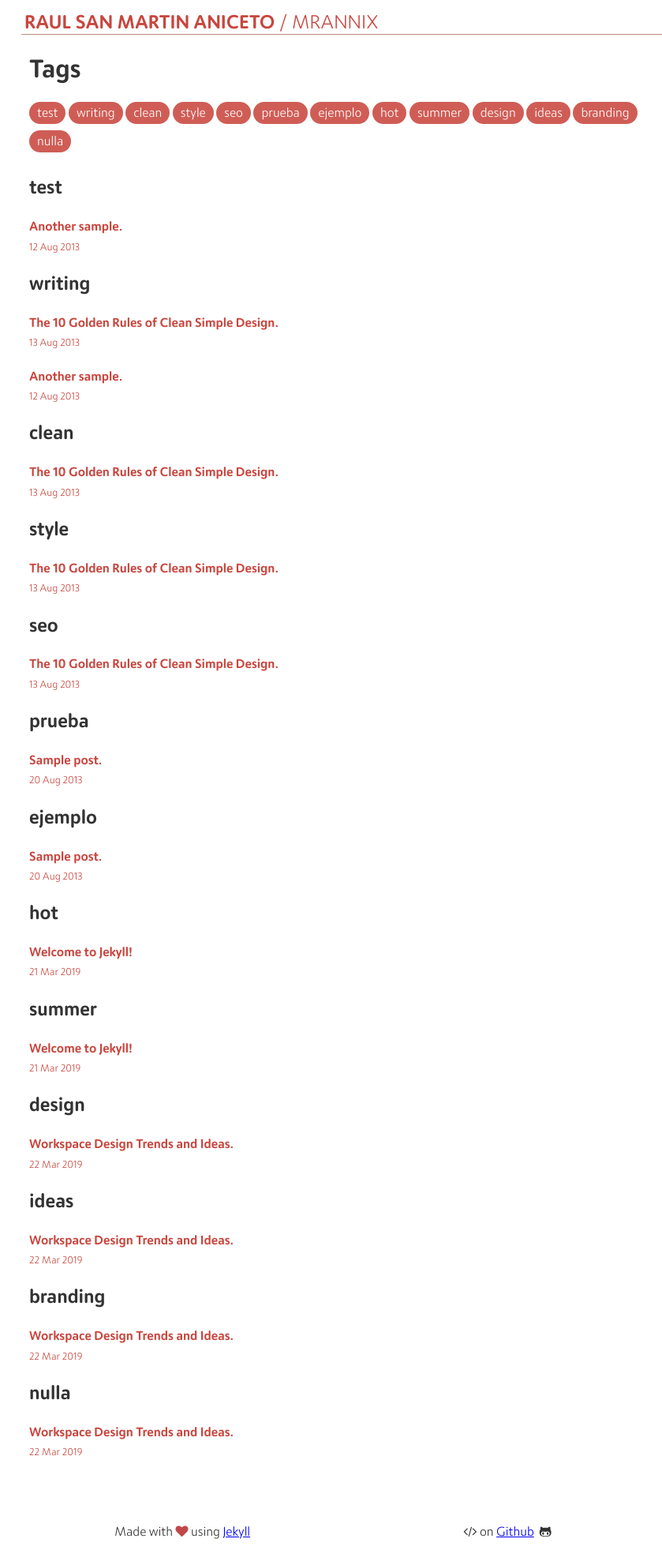
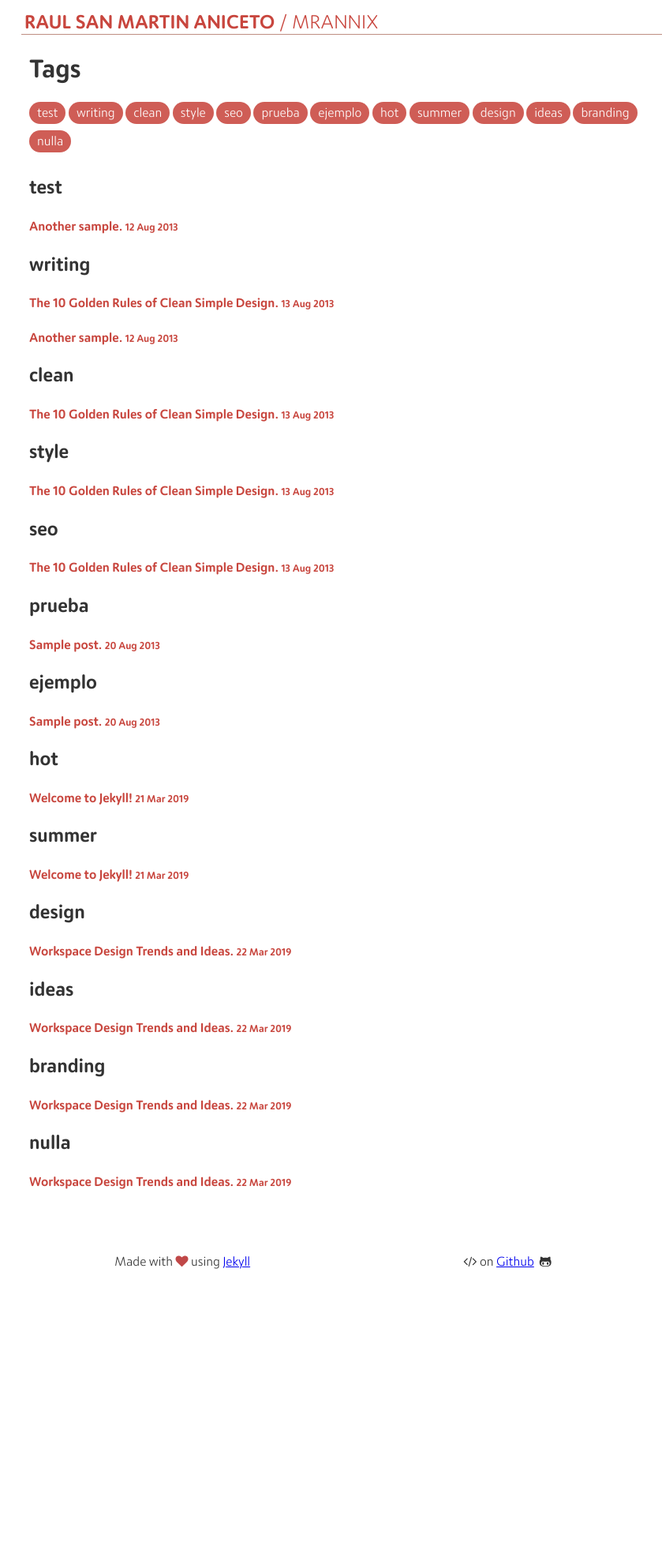
Before and after one commit to MrAnnix/MrAnnix.github.io, a Jekyll site: the page built from tags.html, in a window 1280 px wide. Shown: the whole page at 79% size, without its empty margins (203-1042 px from the left). Built offline with Jekyll 4.4.1, drawn with Linux system fonts in a browser that asks for light colours; after the commit the page ends 1640 px from its top, so only the background shows below that.

Commit message:
Added space tags post title and date

```diff
--- a/_sass/_common.scss
+++ b/_sass/_common.scss
@@ -471,12 +471,6 @@
     color: #c8463e
 }
 
-.blog-tags .tags-list small {
-    text-decoration: none;
-    color: #c8463e
-}
-
-
 .blog-tags .tags-list .post-title{
     display: block;
 }
--- a/tags.html
+++ b/tags.html
@@ -41,7 +41,7 @@
         <div class="tags-list-posts">
             {% for post in tag[1] %}
             <a class="post-title" href="{{ site.baseurl }}{{ post.url }}">
-                <h4>{{ post.title }}</h4><small class="post-date">{{ post.date | date_to_string }}</small>
+                <h4>{{ post.title }} <small class="post-date">{{ post.date | date_to_string }}</small></h4>
             </a>
             {% endfor %}
         </div>
```
